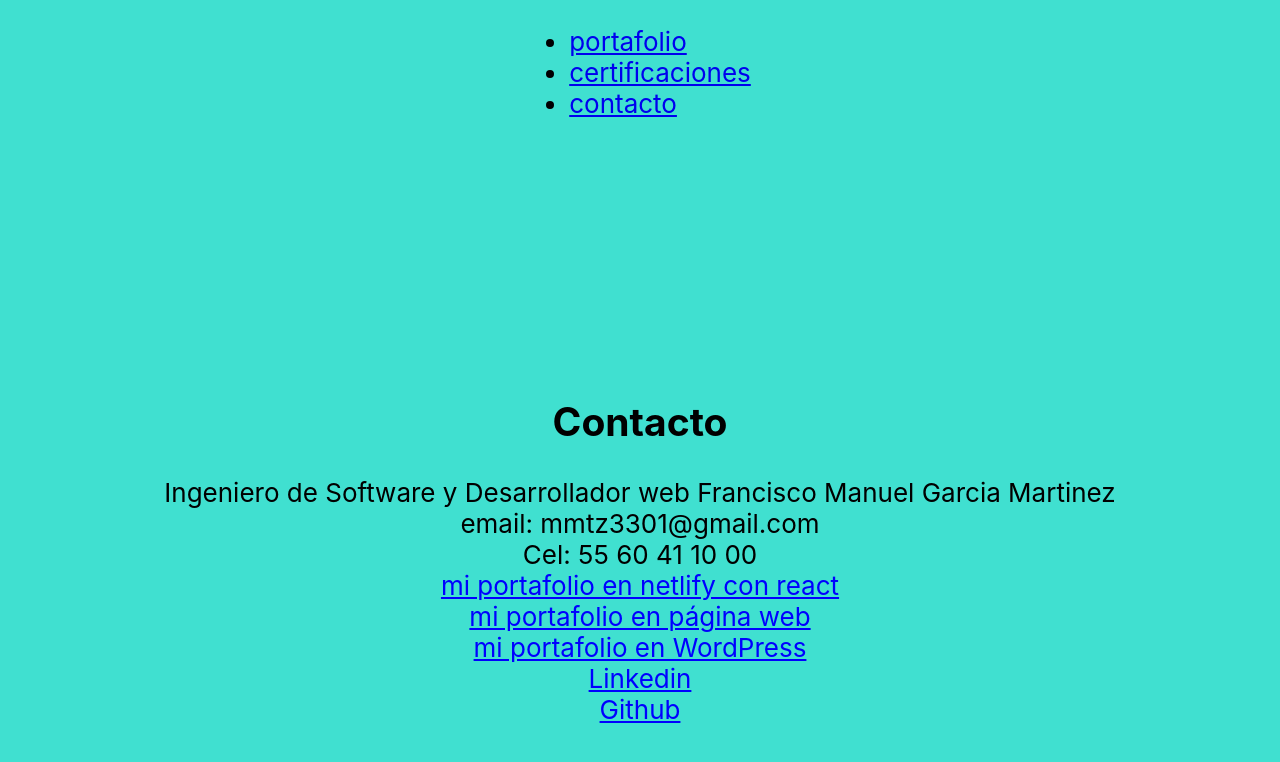
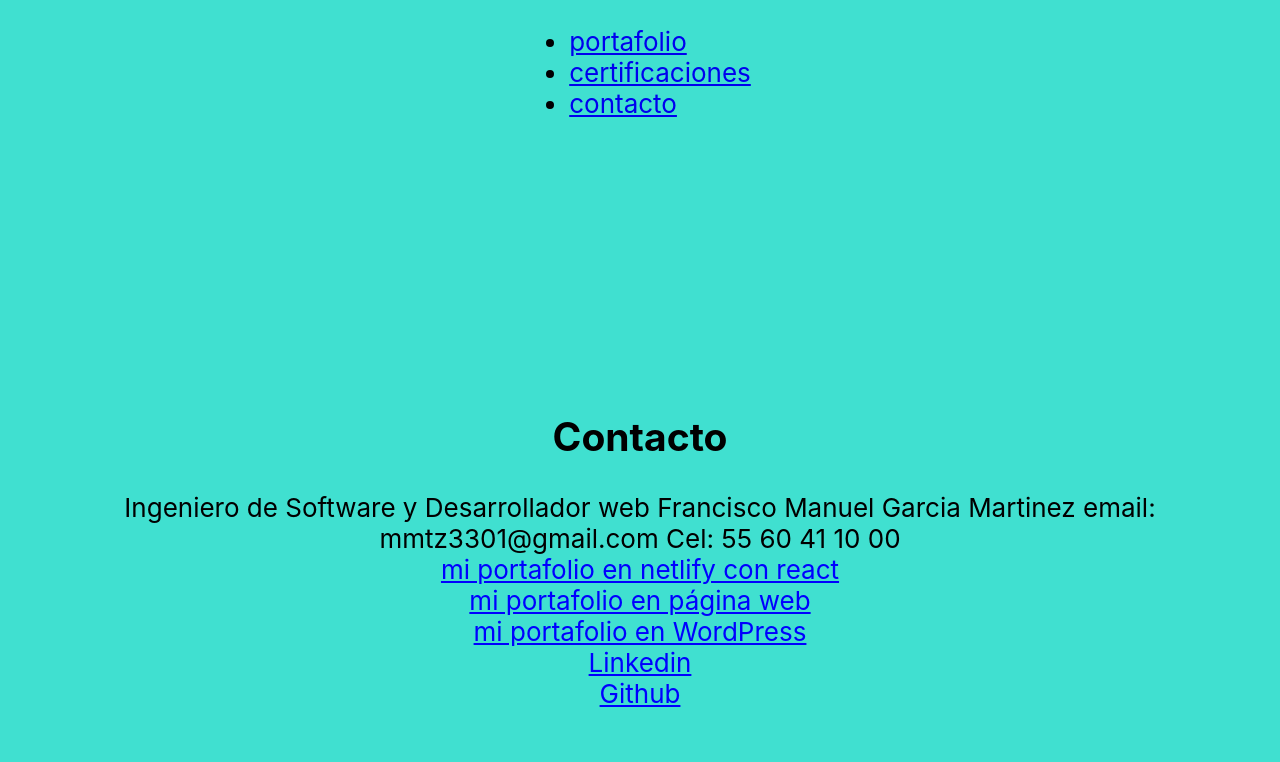
Before and after one commit to Delta939/portafoliodetrabajo, a React (Create React App) app: page /#/contacto in a window 1280 px wide. Shown: the top 762 px of the page. Built offline with nearby package versions, Linux system fonts and the light colour scheme.

Commit message:
Update App.js

```diff
--- a/src/App.js
+++ b/src/App.js
@@ -195,9 +195,8 @@ function Contacto() {
         <a>
           Ingeniero de Software y Desarrollador web Francisco Manuel Garcia
           Martinez
-        </a>
-        <a>email: mmtz3301@gmail.com</a>
-        <a>Cel: 55 60 41 10 00</a>
+          email: mmtz3301@gmail.com
+          Cel: 55 60 41 10 00</a>
       <a
           className="App-link"
           href="https://portafoliodetrabajodelta939.netlify.app/#/"
```
